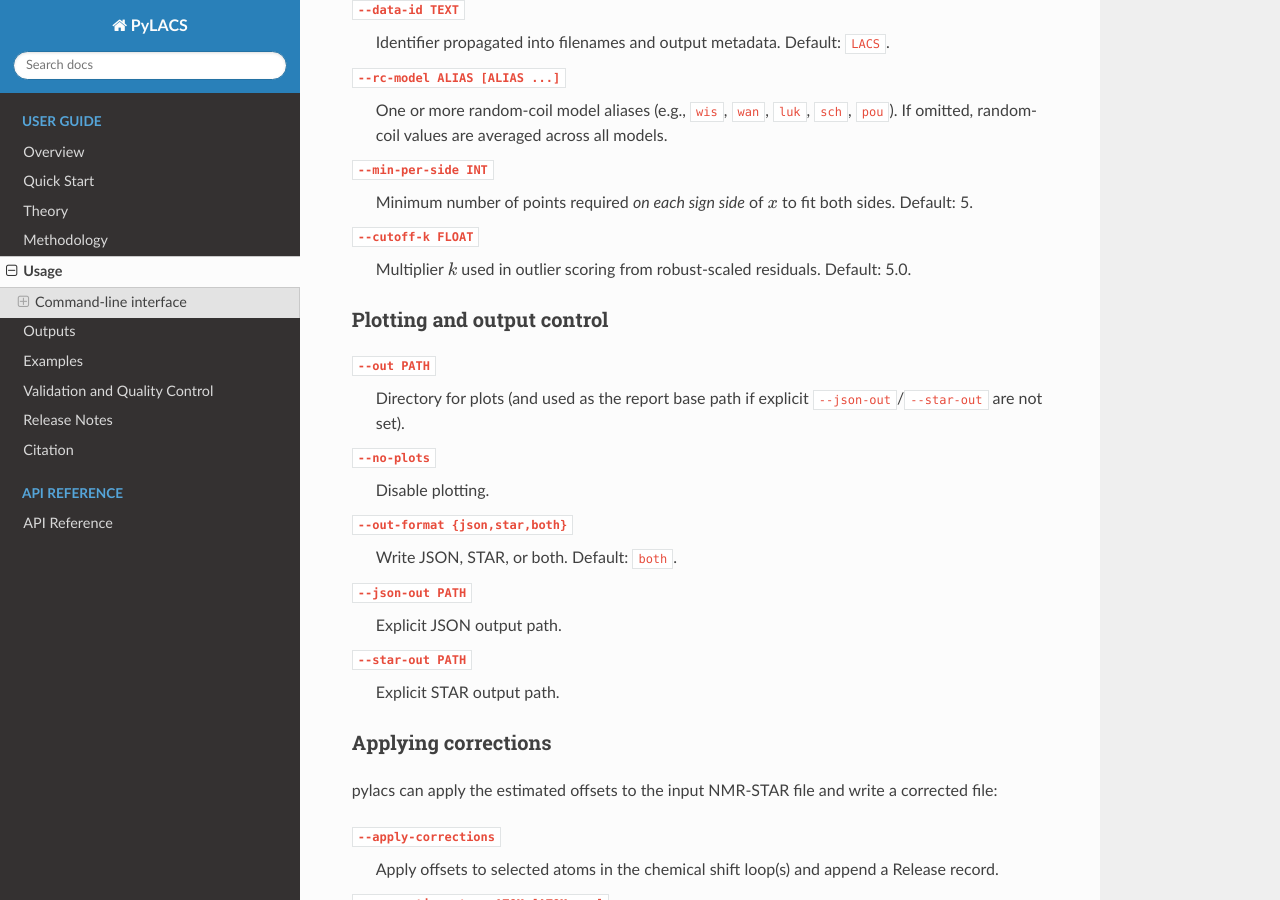
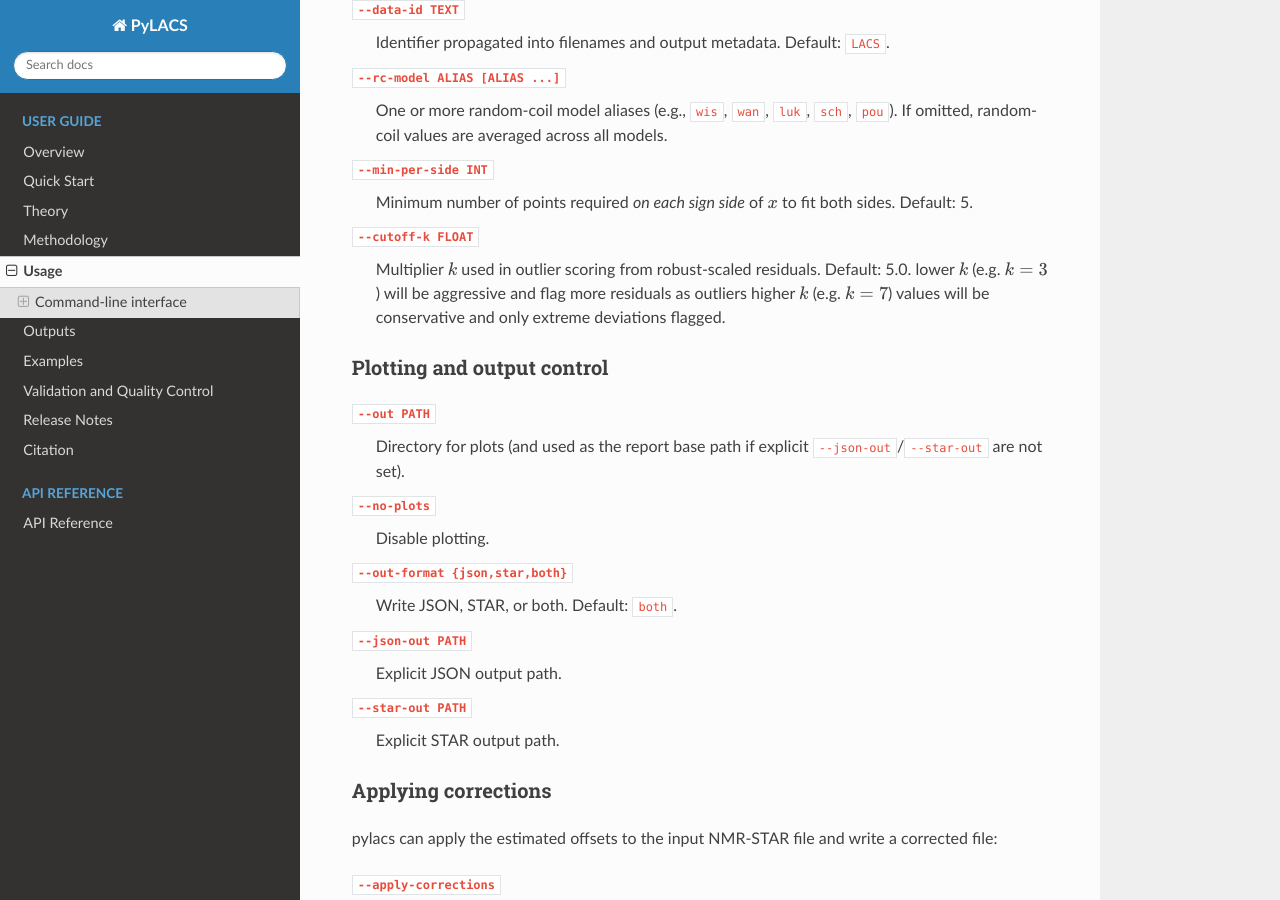
Before and after one commit to kumar-physics/PyLACS, a Sphinx documentation site: the page built from pylacs/docs/usage.rst, in a window 1280 px wide and 900 px high, scrolled down 498 px. Built offline with Sphinx 7.4.7 and the Read the Docs theme 3.1.0, drawn with Linux system fonts in a browser that asks for light colours.

Commit message:
doc updated

```diff
--- a/pylacs/docs/usage.rst
+++ b/pylacs/docs/usage.rst
@@ -30,7 +30,7 @@ Core options
   Default: 5.
 
 ``--cutoff-k FLOAT``
-  Multiplier :math:`k` used in outlier scoring from robust-scaled residuals. Default: 5.0.
+  Multiplier :math:`k` used in outlier scoring from robust-scaled residuals. Default: 5.0. lower :math:`k` (e.g. :math:`k=3`) will be aggressive and flag more residuals as outliers higher :math:`k` (e.g. :math:`k=7`) values will be conservative and only extreme deviations flagged.
 
 Plotting and output control
 ^^^^^^^^^^^^^^^^^^^^^^^^^^^
```
Also changed, not shown: 1 other file.
